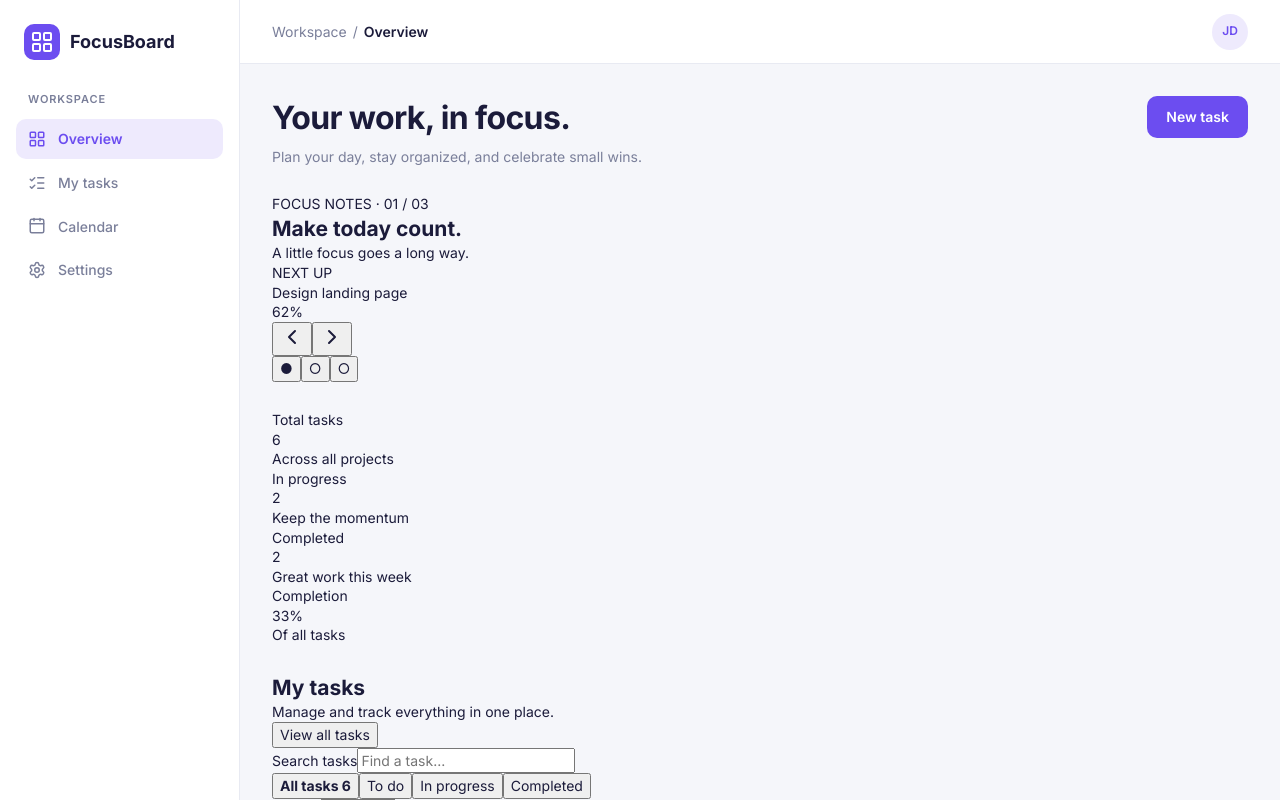
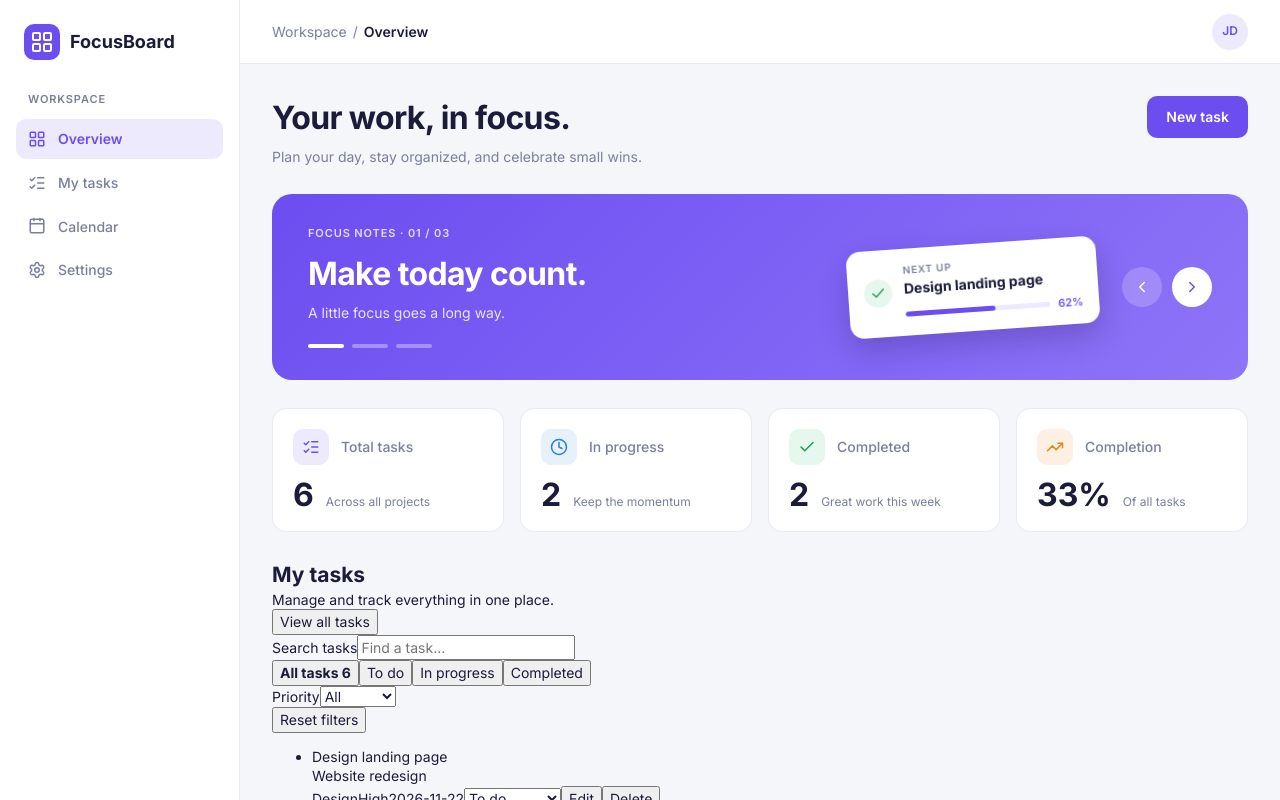
Before and after one commit to saketh3199-ai/focusboard, a React (Vite) app: page / in a window 1280 px wide. Shown: the top 800 px of the page. Built offline with nearby package versions, Linux system fonts and the light colour scheme.

Commit message:
Style carousel and stat cards

```diff
--- a/src/App.jsx
+++ b/src/App.jsx
@@ -9,6 +9,7 @@ import FocusNotes from "./components/FocusNotes";
 import Sidebar from "./components/Sidebar";
 import Header from "./components/Header";
 import TaskList from "./components/TaskList";
+import { ListChecks, Clock, Check, TrendingUp } from "lucide-react";
 
 const STORAGE_KEY = "focusboard_tasks";
 
@@ -194,11 +195,11 @@ function App()
         <FocusNotes/>
 
         {/* Statistics */}
-        <section aria-label="Overview statistics">
-          <StatCard title="Total tasks" value={totalTasks} note="Across all projects"/>
-          <StatCard title="In progress" value={inProgressTasks} note="Keep the momentum"/>
-          <StatCard title="Completed" value={completedTasks} note="Great work this week"/>
-          <StatCard title="Completion" value={completionPercent + "%"} note="Of all tasks"/>
+        <section className="stats" aria-label="Overview statistics">
+          <StatCard title="Total tasks" value={totalTasks} note="Across all projects" icon={ListChecks} tone="purple"/>
+          <StatCard title="In progress" value={inProgressTasks} note="Keep the momentum" icon={Clock} tone="blue"/>
+          <StatCard title="Completed" value={completedTasks} note="Great work this week" icon={Check} tone="green"/>
+          <StatCard title="Completion" value={completionPercent + "%"} note="Of all tasks" icon={TrendingUp} tone="orange"/>
         </section>
 
         {/* My tasks */}
--- a/src/components/FocusNotes.jsx
+++ b/src/components/FocusNotes.jsx
@@ -1,7 +1,8 @@
 import { useState } from "react";
-import { ChevronLeft, ChevronRight } from "lucide-react";
+import { ChevronLeft, ChevronRight, Check } from "lucide-react";
 
-
+// The three slides, copied from the Figma frames.
+// TODO: slide 3 text is cut off in the recording, replace it with the exact Figma text.
 const SLIDES =
 [
   {headline: "Make today count.",text: "A little focus goes a long way.",cardLabel: "NEXT UP",cardTitle: "Design landing page",progress: 62},
@@ -11,12 +12,10 @@ const SLIDES =
 
 function FocusNotes()
 {
-  // Which slide is showing: 0, 1 or 2.
   const [activeIndex, setActiveIndex] = useState(0);
 
   const slide = SLIDES[activeIndex];
 
-  // Circular navigation: after the last slide comes the first, and before the first comes the last.
   const goNext = () =>
   {
     setActiveIndex((activeIndex + 1) % SLIDES.length);
@@ -28,33 +27,43 @@ function FocusNotes()
   };
 
   const FocusNotesJsx =
-  <section aria-label="Focus notes" aria-live="polite">
-    <p>FOCUS NOTES · 0{activeIndex + 1} / 0{SLIDES.length}</p>
-    <h2>{slide.headline}</h2>
-    <p>{slide.text}</p>
+  <section className="focus-notes" aria-label="Focus notes" aria-live="polite">
+    {/* Left side: text and indicators */}
+    <div className="focus-notes__content">
+      <p className="focus-notes__label">FOCUS NOTES · 0{activeIndex + 1} / 0{SLIDES.length}</p>
+      <h2 className="focus-notes__headline">{slide.headline}</h2>
+      <p className="focus-notes__text">{slide.text}</p>
 
-    {/* Floating card */}
-    <div>
-      <p>{slide.cardLabel}</p>
-      <p>{slide.cardTitle}</p>
-      <p>{slide.progress}%</p>
+      <div className="focus-notes__indicators">
+        {
+          SLIDES.map
+          (
+            (item, index) =>
+            (
+              <button key={item.headline} type="button" className={index === activeIndex ? "focus-notes__indicator focus-notes__indicator--active" : "focus-notes__indicator"} aria-label={"Go to slide " + (index + 1)} aria-current={index === activeIndex} onClick={() => setActiveIndex(index)}></button>
+            )
+          )
+        }
+      </div>
     </div>
 
-    {/* Previous and next buttons */}
-    <button type="button" aria-label="Previous slide" onClick={goPrevious}><ChevronLeft/></button>
-    <button type="button" aria-label="Next slide" onClick={goNext}><ChevronRight/></button>
+    {/* Middle: floating card */}
+    <div className="focus-notes__card">
+      <span className="focus-notes__card-check"><Check aria-hidden="true"/></span>
+      <div className="focus-notes__card-body">
+        <p className="focus-notes__card-label">{slide.cardLabel}</p>
+        <p className="focus-notes__card-title">{slide.cardTitle}</p>
+        <div className="focus-notes__progress-row">
+          <div className="focus-notes__progress"><span style={{width: slide.progress + "%"}}></span></div>
+          <span className="focus-notes__percent">{slide.progress}%</span>
+        </div>
+      </div>
+    </div>
 
-    {/* Indicators: click one to jump straight to that slide */}
-    <div>
-      {
-        SLIDES.map
-        (
-          (item, index) =>
-          (
-            <button key={item.headline} type="button" aria-label={"Go to slide " + (index + 1)} aria-current={index === activeIndex} style={{fontWeight: index === activeIndex ? "bold" : "normal"}} onClick={() => setActiveIndex(index)}>{index === activeIndex ? "●" : "○"}</button>
-          )
-        )
-      }
+    {/* Right: previous and next buttons */}
+    <div className="focus-notes__controls">
+      <button type="button" className="focus-notes__button" aria-label="Previous slide" onClick={goPrevious}><ChevronLeft/></button>
+      <button type="button" className="focus-notes__button focus-notes__button--next" aria-label="Next slide" onClick={goNext}><ChevronRight/></button>
     </div>
   </section>
 
--- a/src/components/StatCard.jsx
+++ b/src/components/StatCard.jsx
@@ -1,12 +1,20 @@
-// A small reusable card. It only displays what it receives through props.
-function StatCard({ title, value, note })
+// A reusable card. It only displays what it receives through props.
+function StatCard({ title, value, note, icon, tone })
 {
+  // A component stored in a variable must start with a capital letter to be used as a tag.
+  const Icon = icon;
+
   const StatCardJsx =
-  <div>
-    <p>{title}</p>
-    <p>{value}</p>
-    <p>{note}</p>
-  </div>
+  <article className={"stat-card stat-card--" + tone}>
+    <div className="stat-card__header">
+      <span className="stat-card__icon"><Icon aria-hidden="true"/></span>
+      <p className="stat-card__title">{title}</p>
+    </div>
+    <div className="stat-card__body">
+      <p className="stat-card__value">{value}</p>
+      <p className="stat-card__note">{note}</p>
+    </div>
+  </article>
 
   return StatCardJsx
 }
--- a/src/index.css
+++ b/src/index.css
@@ -324,3 +324,318 @@ button
     font-size: 26px;
   }
 }
+
+
+
+/* ===== FOCUS NOTES CAROUSEL ===== */
+.focus-notes
+{
+  display: flex;
+  align-items: center;
+  justify-content: space-between;
+  gap: 24px;
+  padding: 32px 36px;
+  border-radius: var(--radius-lg);
+  background: linear-gradient(135deg, #6c4df0 0%, #7f63f5 55%, #8e74f7 100%);
+  color: #ffffff;
+  overflow: hidden;
+}
+
+.focus-notes__content
+{
+  flex: 1;
+  min-width: 0;
+}
+
+.focus-notes__label
+{
+  font-size: 11px;
+  font-weight: 600;
+  letter-spacing: 0.08em;
+  opacity: 0.8;
+}
+
+.focus-notes__headline
+{
+  margin-top: 10px;
+  font-size: 32px;
+  font-weight: 700;
+  letter-spacing: -0.02em;
+}
+
+.focus-notes__text
+{
+  margin-top: 6px;
+  opacity: 0.85;
+}
+
+.focus-notes__indicators
+{
+  display: flex;
+  gap: 8px;
+  margin-top: 22px;
+}
+
+.focus-notes__indicator
+{
+  position: relative;
+  width: 36px;
+  height: 4px;
+  padding: 0;
+  border: 0;
+  border-radius: 999px;
+  background: rgba(255, 255, 255, 0.35);
+}
+
+/* An invisible bigger area around the thin bar makes it easy to click and tap. */
+.focus-notes__indicator::after
+{
+  content: "";
+  position: absolute;
+  inset: -12px -2px;
+}
+
+.focus-notes__indicator--active
+{
+  background: #ffffff;
+}
+
+.focus-notes__card
+{
+  display: flex;
+  align-items: center;
+  gap: 12px;
+  width: 250px;
+  padding: 14px 16px;
+  border-radius: var(--radius-md);
+  background: #ffffff;
+  color: var(--text);
+  transform: rotate(-4deg);
+  box-shadow: 0 12px 30px rgba(30, 20, 90, 0.25);
+}
+
+.focus-notes__card-check
+{
+  display: grid;
+  flex-shrink: 0;
+  place-items: center;
+  width: 28px;
+  height: 28px;
+  border-radius: 50%;
+  background: #e6f7ee;
+  color: #1f9d55;
+}
+
+.focus-notes__card-check svg
+{
+  width: 16px;
+  height: 16px;
+}
+
+.focus-notes__card-body
+{
+  flex: 1;
+  min-width: 0;
+}
+
+.focus-notes__card-label
+{
+  font-size: 10px;
+  font-weight: 600;
+  letter-spacing: 0.08em;
+  color: var(--muted);
+}
+
+.focus-notes__card-title
+{
+  margin-top: 2px;
+  font-weight: 700;
+}
+
+.focus-notes__progress-row
+{
+  display: flex;
+  align-items: center;
+  gap: 8px;
+  margin-top: 8px;
+}
+
+.focus-notes__progress
+{
+  flex: 1;
+  height: 5px;
+  border-radius: 999px;
+  background: var(--primary-soft);
+  overflow: hidden;
+}
+
+.focus-notes__progress span
+{
+  display: block;
+  height: 100%;
+  border-radius: inherit;
+  background: var(--primary);
+}
+
+.focus-notes__percent
+{
+  font-size: 11px;
+  font-weight: 600;
+  color: var(--primary);
+}
+
+.focus-notes__controls
+{
+  display: flex;
+  gap: 10px;
+}
+
+.focus-notes__button
+{
+  display: grid;
+  place-items: center;
+  width: 40px;
+  height: 40px;
+  border: 0;
+  border-radius: 50%;
+  background: rgba(255, 255, 255, 0.2);
+  color: #ffffff;
+}
+
+.focus-notes__button--next
+{
+  background: #ffffff;
+  color: var(--primary);
+}
+
+.focus-notes__button svg
+{
+  width: 18px;
+  height: 18px;
+}
+
+/* ===== STAT CARDS ===== */
+.stats
+{
+  display: grid;
+  grid-template-columns: repeat(4, 1fr);
+  gap: 16px;
+}
+
+.stat-card
+{
+  padding: 20px;
+  border: 1px solid var(--border);
+  border-radius: var(--radius-md);
+  background: var(--surface);
+}
+
+.stat-card__header
+{
+  display: flex;
+  align-items: center;
+  gap: 12px;
+}
+
+.stat-card__icon
+{
+  display: grid;
+  place-items: center;
+  width: 36px;
+  height: 36px;
+  border-radius: var(--radius-sm);
+}
+
+.stat-card__icon svg
+{
+  width: 18px;
+  height: 18px;
+}
+
+.stat-card__title
+{
+  font-weight: 500;
+  color: var(--muted);
+}
+
+.stat-card__body
+{
+  display: flex;
+  align-items: baseline;
+  gap: 12px;
+  margin-top: 14px;
+}
+
+.stat-card__value
+{
+  font-size: 32px;
+  font-weight: 700;
+  line-height: 1;
+}
+
+.stat-card__note
+{
+  font-size: 12px;
+  color: var(--muted);
+}
+
+.stat-card--purple .stat-card__icon
+{
+  background: var(--primary-soft);
+  color: var(--primary);
+}
+
+.stat-card--blue .stat-card__icon
+{
+  background: #e6f1fb;
+  color: #2b7fd1;
+}
+
+.stat-card--green .stat-card__icon
+{
+  background: #e6f7ee;
+  color: #1f9d55;
+}
+
+.stat-card--orange .stat-card__icon
+{
+  background: #fdf0e3;
+  color: #e08a1e;
+}
+
+/* ===== RESPONSIVE: carousel and stats ===== */
+@media (max-width: 1024px)
+{
+  .stats
+  {
+    grid-template-columns: repeat(2, 1fr);
+  }
+}
+
+@media (max-width: 768px)
+{
+  .focus-notes
+  {
+    flex-direction: column;
+    align-items: flex-start;
+    padding: 24px 20px;
+  }
+
+  .focus-notes__headline
+  {
+    font-size: 24px;
+  }
+
+  /* The floating card is left out on small screens, like the Figma mobile frame. */
+  .focus-notes__card
+  {
+    display: none;
+  }
+
+  .stat-card__body
+  {
+    flex-direction: column;
+    align-items: flex-start;
+    gap: 6px;
+  }
+}
```
